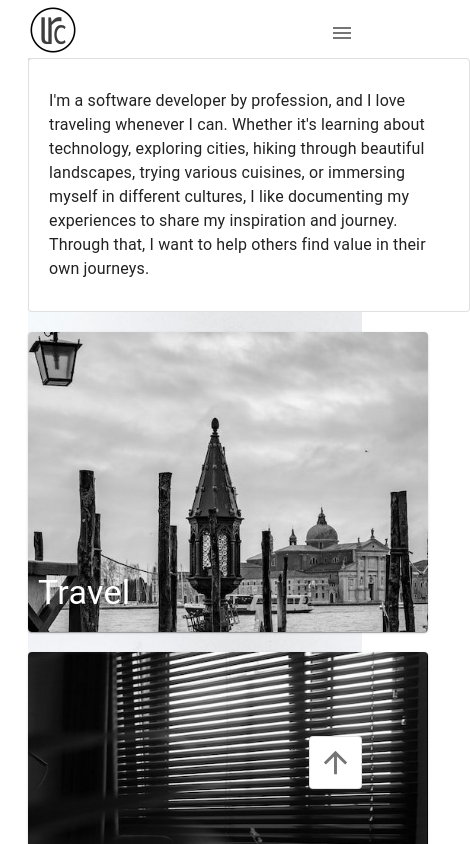
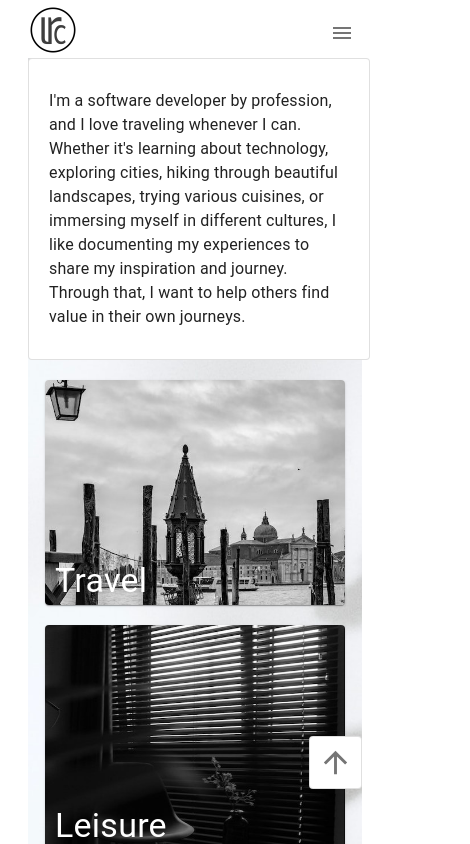
Before and after one commit to likarajo/likarajo.github.io, a React (Vite) app: page / in a window 390 px wide. Shown: the top 844 px of the page, 470 px wide, since content can reach past the window. Built offline with nearby package versions, Linux system fonts and the light colour scheme.

Commit message:
adjust width for small screen

```diff
--- a/src/components/home/About.jsx
+++ b/src/components/home/About.jsx
@@ -2,7 +2,7 @@ import { Card, Typography } from "@mui/material"
 
 function About() {
     return (
-        <Card variant="outlined" style={{ padding: '30px 20px', margin: '0 auto', width:'40%', minWidth:'400px', maxWidth:'700px'}}>
+        <Card variant="outlined" style={{ padding: '30px 20px', margin: '0 auto', width:'40%', minWidth:'300px', maxWidth:'700px'}}>
             <Typography>
                 I'm a software developer by profession, and I love traveling whenever I can.
                 Whether it's learning about technology, exploring cities, hiking through beautiful landscapes, trying various cuisines,
--- a/src/components/home/Cards.jsx
+++ b/src/components/home/Cards.jsx
@@ -26,7 +26,7 @@ function Cards() {
     return (
         <>
         {isDesktop ?
-            <div style={{ display: 'flex', justifyContent: 'center', alignItems: 'center', margin: '0 auto', paddingBottom: '20px', width:'66%', gap: '3%', minWidth:'400px', marginTop:'20px'}}>
+            <div style={{ display: 'flex', justifyContent: 'center', alignItems: 'center', margin: '0 auto', width:'66%', gap: '3%', minWidth:'400px', marginTop:'20px'}}>
                 <Card style={{width: '33%', aspectRatio: '3/4'}}>
                     <a href="/#/travel">
                         <div style={{position: 'relative'}}>
@@ -59,7 +59,7 @@ function Cards() {
                 </Card>
             </div>
         :
-            <div style={{ justifyContent: 'center', alignItems: 'center', margin: '20px auto', width:'400px', position:'relative'}}>
+            <div style={{ justifyContent: 'center', alignItems: 'center', margin: '20px auto', width:'40%', minWidth:'300px', maxWidth:'700px', position:'relative'}}>
                 <Card style={{width: '100%', aspectRatio: '4/3', margin: '20px 0'}} href={"/#/travel"}>
                     <a href="/#/travel">
                         <div style={{position: 'relative'}}>
```
